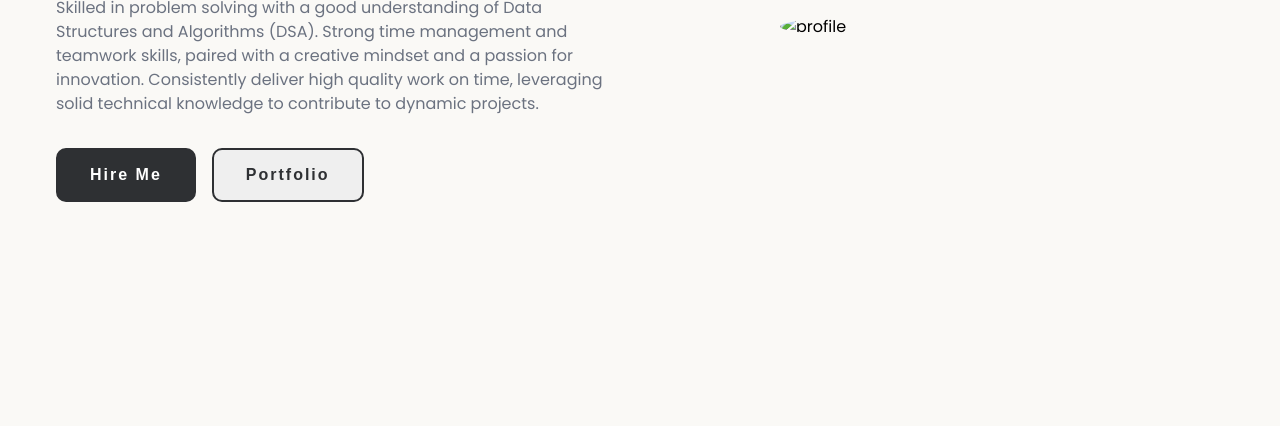
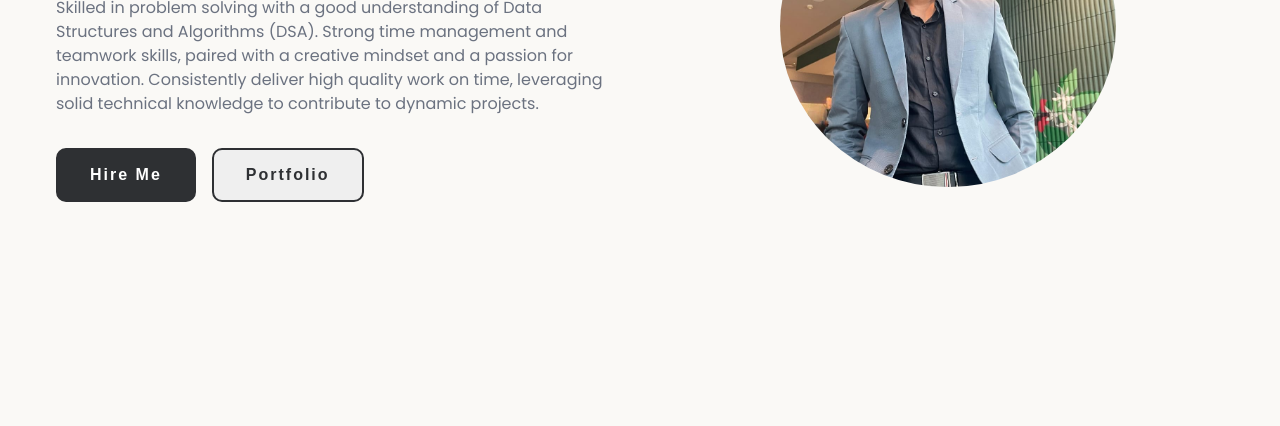
Before and after one commit to YegneshSai/Yegnesh-Sai-Portfolio-, a plain HTML site: page index.html in a window 1280 px wide. Shown: the part 374-800 px from the top of the page. Drawn offline with Linux system fonts and the light colour scheme; the site is published under a folder, as on GitHub Pages, so addresses that start at the root find nothing.

Commit message:
Update index.html for image

```diff
--- a/index.html
+++ b/index.html
@@ -273,7 +273,7 @@ dynamic projects.
           </div>
         </div>
         <div class="image">
-          <img src="/Face1.jpg" alt="profile" />
+          <img src="Face1.jpg" alt="profile" />
         </div>
       </div>
     </section>
```
